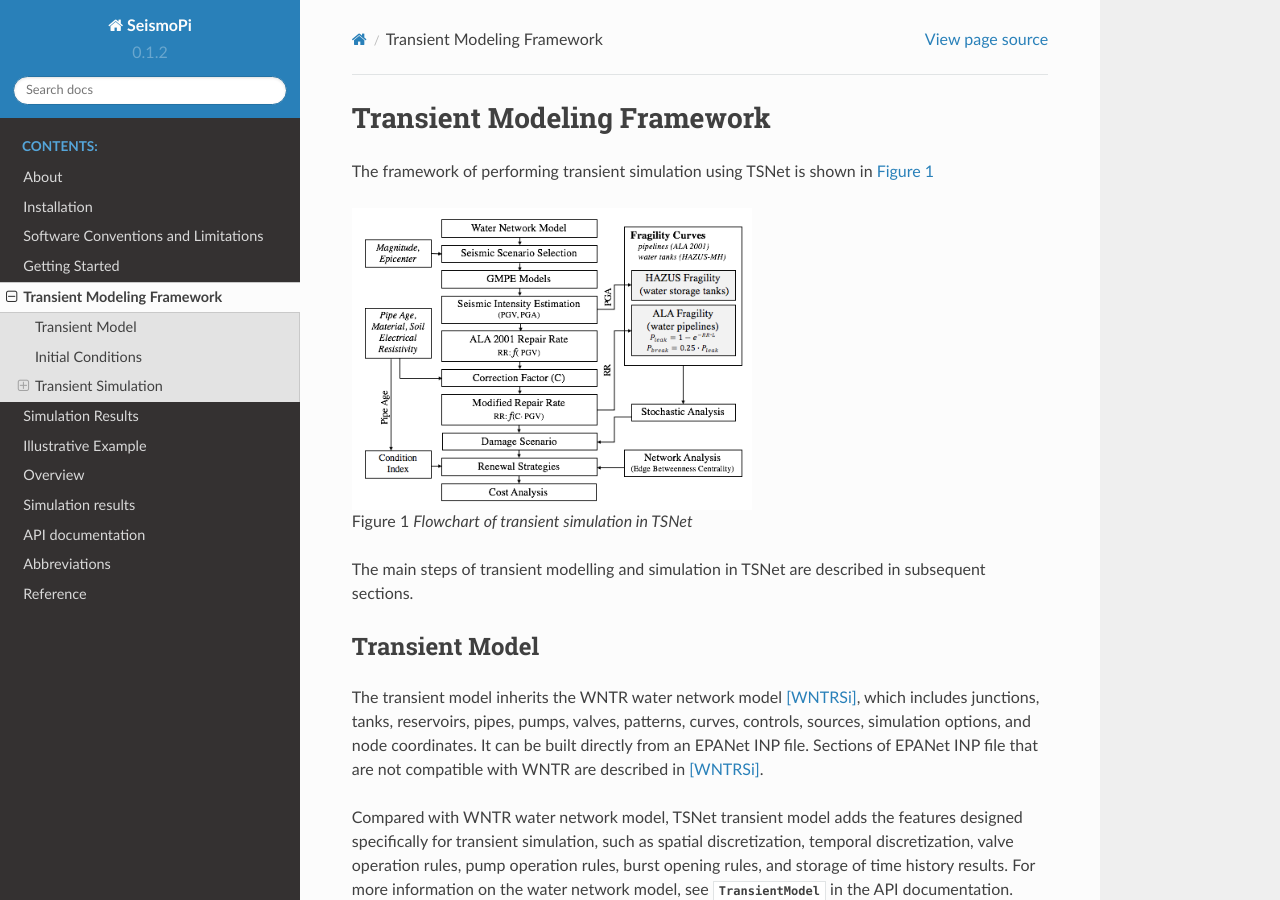
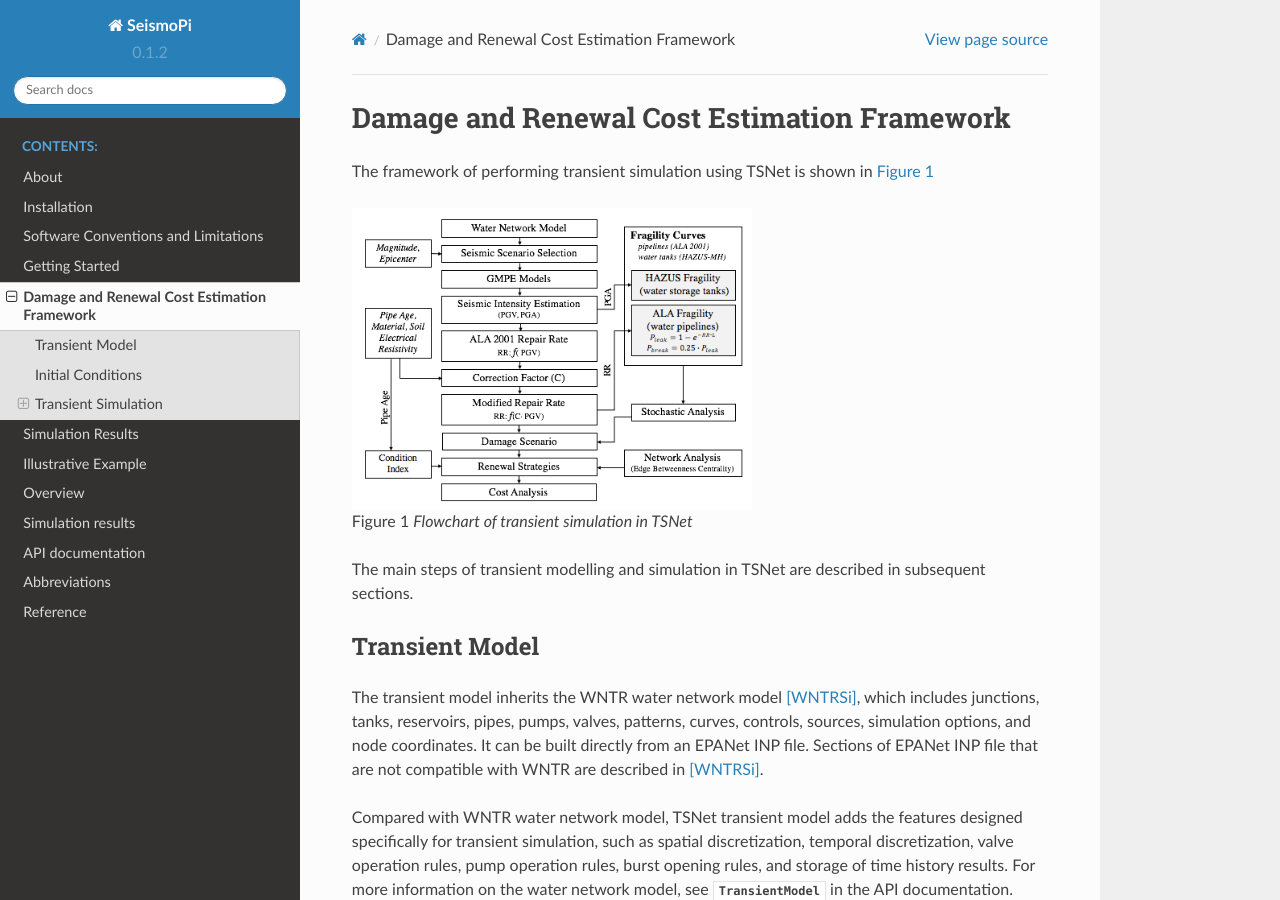
Before and after one commit to rkmazumder/SeismoPi, a Sphinx documentation site: the page built from docs/transient.rst, in a window 1280 px wide and 900 px high. Built offline with Sphinx 7.4.7 and the Read the Docs theme 2.0.0, drawn with Linux system fonts in a browser that asks for light colours.

Commit message:
Update transient.rst

```diff
--- a/docs/transient.rst
+++ b/docs/transient.rst
@@ -1,6 +1,6 @@
-==================================
-Transient Modeling Framework
-==================================
+============================================
+Damage and Renewal Cost Estimation Framework
+============================================
 The framework of performing transient simulation using TSNet is shown in :numref:`flowchart`
 
 .. _flowchart:
```
